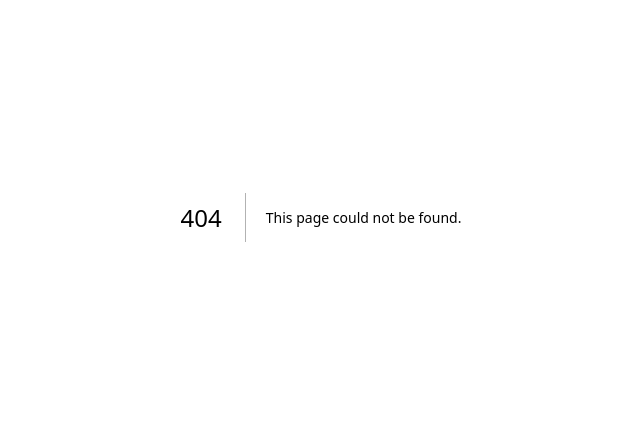
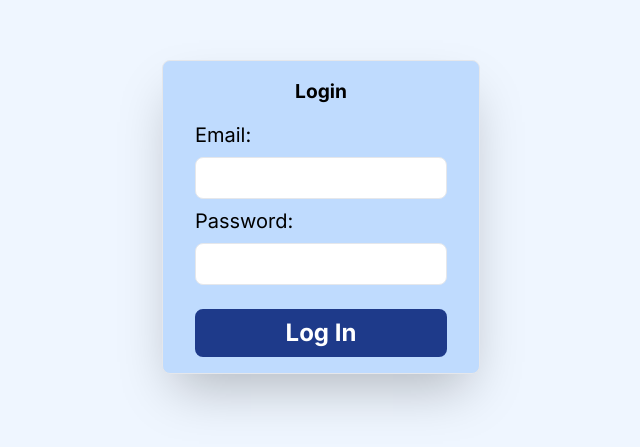
Before and after one commit to Loisyy/Hackathonproj, a Next.js app in the folder unitar-app-hack/: page /login in a window 1280 px wide. Before the commit this address had no page. Shown: the part 183-630 px from the top of the page, without its empty margins (319-959 px from the left). Built offline with nearby package versions, Linux system fonts and the light colour scheme.

Commit message:
login page

```diff
--- /dev/null
+++ b/unitar-app-hack/src/app/dashboard/dashboard.tsx
@@ -0,0 +1,94 @@
+// pages/dashboard.tsx
+import React from "react";
+
+const Dashboard: React.FC = () => {
+  return (
+    <div className="container mx-auto mt-8 p-8 bg-white shadow-lg rounded-md">
+      {/* Overview Section */}
+      <section className="mb-8">
+        <h2 className="text-2xl font-bold mb-4">Overview</h2>
+        <div className="flex justify-between">
+          {/* Quick Links */}
+          <div>
+            <h3 className="text-lg font-semibold mb-2">Quick Links</h3>
+            <ul className="list-disc pl-4">
+              <li>
+                <a href="#">Text Communication</a>
+              </li>
+              <li>
+                <a href="#">Voice Calls</a>
+              </li>
+              <li>
+                <a href="#">Video Calls</a>
+              </li>
+            </ul>
+          </div>
+          {/* New Features/Updates */}
+          <div>
+            <h3 className="text-lg font-semibold mb-2">New Features/Updates</h3>
+            <p>
+              Stay tuned for exciting new features and updates to enhance your
+              experience.
+            </p>
+          </div>
+        </div>
+      </section>
+
+      {/* Communication Tools Section */}
+      <section className="mb-8">
+        <h2 className="text-2xl font-bold mb-4">Communication Tools</h2>
+        <div className="flex space-x-4">
+          <a
+            href="#"
+            className="bg-blue-500 text-white p-4 rounded-md flex-1 text-center hover:bg-blue-700"
+          >
+            Text Communication
+          </a>
+          <a
+            href="#"
+            className="bg-blue-500 text-white p-4 rounded-md flex-1 text-center hover:bg-blue-700"
+          >
+            Voice Calls
+          </a>
+          <a
+            href="#"
+            className="bg-blue-500 text-white p-4 rounded-md flex-1 text-center hover:bg-blue-700"
+          >
+            Video Calls
+          </a>
+          <a
+            href="#"
+            className="bg-blue-500 text-white p-4 rounded-md flex-1 text-center hover:bg-blue-700"
+          >
+            Community Channels
+          </a>
+        </div>
+      </section>
+
+      {/* Settings Section */}
+      <section>
+        <h2 className="text-2xl font-bold mb-4">Settings</h2>
+        <div className="flex space-x-4">
+          {/* Accessibility Settings */}
+          <div className="flex-1">
+            <h3 className="text-lg font-semibold mb-2">
+              Accessibility Settings
+            </h3>
+            <button className="bg-blue-500 text-white p-2 rounded-md w-full hover:bg-blue-700">
+              Customize
+            </button>
+          </div>
+          {/* Profile and Privacy Settings */}
+          <div className="flex-1">
+            <h3 className="text-lg font-semibold mb-2">Profile Management</h3>
+            <button className="bg-blue-500 text-white p-2 rounded-md w-full hover:bg-blue-700">
+              Edit Profile
+            </button>
+          </div>
+        </div>
+      </section>
+    </div>
+  );
+};
+
+export default Dashboard;
--- /dev/null
+++ b/unitar-app-hack/src/app/login/page.tsx
@@ -0,0 +1,50 @@
+"use client"
+import React, { useState } from "react";
+
+interface LoginProps {
+  onLogin: (email: string, password: string) => void;
+}
+
+const Login: React.FC<LoginProps> = ({ onLogin }) => {
+  const [email, setEmail] = useState("");
+  const [password, setPassword] = useState("");
+
+  const handleLogin = () => {
+    // Validate input and perform login
+    onLogin(email, password);
+  };
+
+  return (
+    <div className="flex items-center justify-center h-screen bg-blue-50">
+    <div className="border flex m-auto bg-blue-200 flex-col w-fit rounded-lg gap-4 py-4 px-8 shadow-2xl" >
+      <h2 className="text-[1.2em] text-center font-bold">Login</h2>
+      <form action="" className="flex flex-col">
+
+
+      <div className="flex gap-2 mb-2 flex-col">
+        <label className="text-xl">Email:</label>
+        <input
+          type="email"
+          className="border p-2 rounded-lg"
+          value={email}
+          onChange={(e) => setEmail(e.target.value)}
+        />
+      </div>
+      <div className="flex gap-2 mb-2 flex-col">
+        <label className="text-xl">Password:</label>
+        <input
+          type="password"
+          className="border p-2 rounded-lg"
+          value={password}
+          onChange={(e) => setPassword(e.target.value)}
+        />
+      </div>
+      <button className="bg-blue-900 text-white mt-4 py-2 rounded-lg text-2xl font-bold" onClick={handleLogin} >Log In</button>
+      </form>
+
+    </div>
+    </div>
+  );
+};
+
+export default Login;
--- /dev/null
+++ b/unitar-app-hack/src/app/signup/page.tsx
@@ -0,0 +1,50 @@
+"use client"
+import React, { useState } from "react";
+
+interface SignupProps {
+  onSignup: (username: string, email: string, password: string) => void;
+}
+
+const Signup: React.FC<SignupProps> = ({ onSignup }) => {
+  const [username, setUsername] = useState("");
+  const [email, setEmail] = useState("");
+  const [password, setPassword] = useState("");
+
+  const handleSignup = () => {
+    // Validate input and perform signup
+    onSignup(username, email, password);
+  };
+
+  return (
+    <div>
+      <h2>Signup</h2>
+      <div>
+        <label>Username:</label>
+        <input
+          type="text"
+          value={username}
+          onChange={(e) => setUsername(e.target.value)}
+        />
+      </div>
+      <div>
+        <label>Email:</label>
+        <input
+          type="email"
+          value={email}
+          onChange={(e) => setEmail(e.target.value)}
+        />
+      </div>
+      <div>
+        <label>Password:</label>
+        <input
+          type="password"
+          value={password}
+          onChange={(e) => setPassword(e.target.value)}
+        />
+      </div>
+      <button onClick={handleSignup}>Sign Up</button>
+    </div>
+  );
+};
+
+export default Signup;
```
